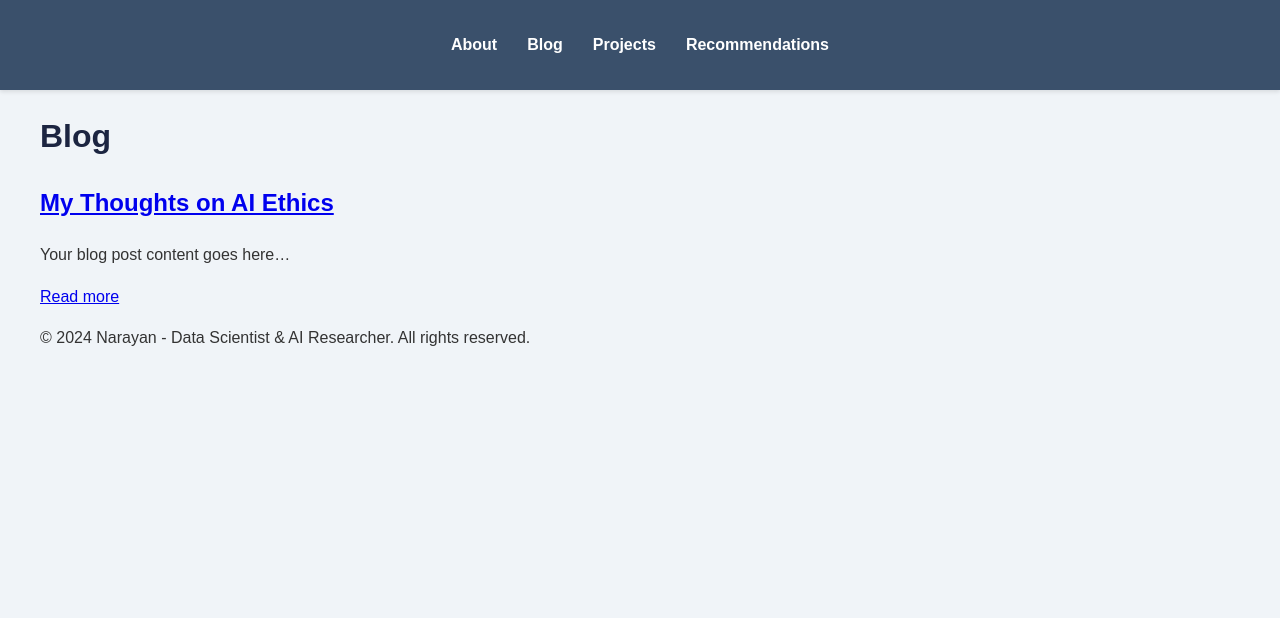
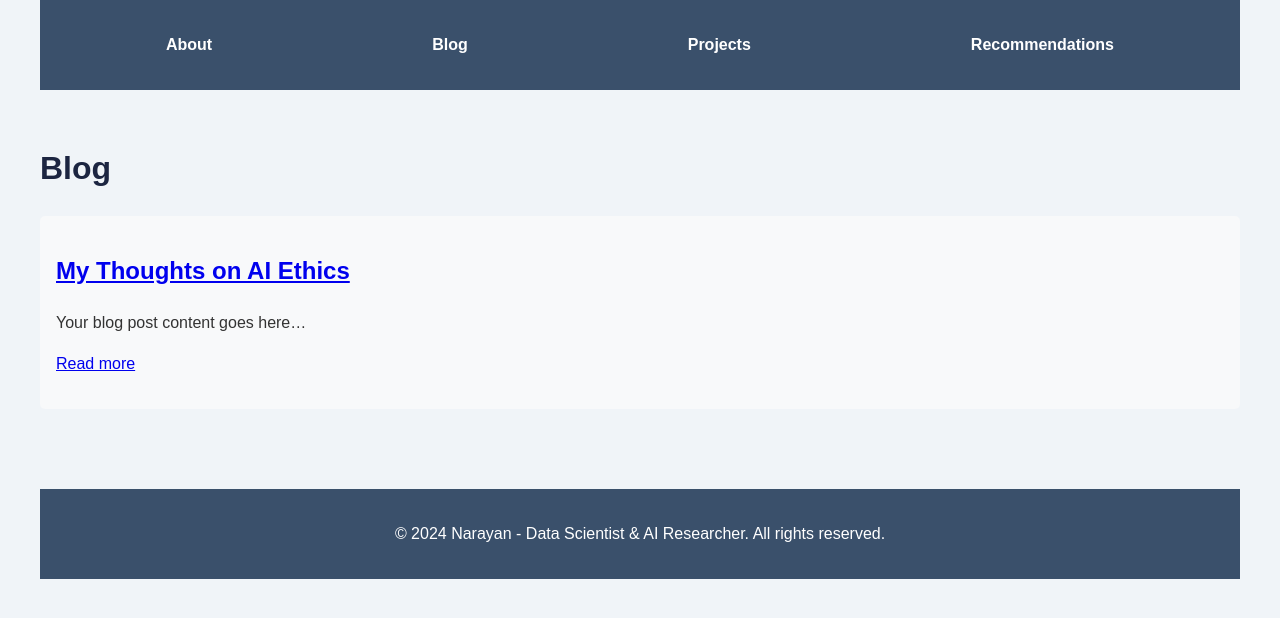
Before and after one commit to adhikarinarayan/adhikarinarayan.github.io, a Jekyll site: the page built from blog.md, in a window 1280 px wide. Shown: the top 618 px of the page. Built offline with Jekyll 4.4.1, drawn with Linux system fonts in a browser that asks for light colours.

Commit message:
Update styles.css

```diff
--- a/assets/css/styles.css
+++ b/assets/css/styles.css
@@ -1,45 +1,34 @@
 /* General Styles */
 body {
-    font-family: 'Arial', sans-serif;
+    font-family: Arial, sans-serif;
     line-height: 1.6;
     color: #333;
-    background-color: #f0f4f8;
-    margin: 0;
-    padding: 0;
-}
-
-.container {
     max-width: 1200px;
     margin: 0 auto;
     padding: 0 20px;
+    background-color: #f0f4f8;
 }
 
 /* Header Styles */
 header {
     background-color: #3a506b;
-    padding: 1rem 0;
+    padding: 1rem;
     position: sticky;
     top: 0;
     z-index: 100;
-    box-shadow: 0 2px 4px rgba(0,0,0,0.1);
 }
 
 nav ul {
     list-style-type: none;
     padding: 0;
     display: flex;
-    justify-content: center;
-}
-
-nav ul li {
-    margin: 0 15px;
+    justify-content: space-around;
 }
 
 nav ul li a {
     text-decoration: none;
     color: #ffffff;
     font-weight: bold;
-    transition: color 0.3s ease;
 }
 
 nav ul li a:hover {
@@ -49,14 +38,15 @@
 /* Main Content Styles */
 main {
     padding: 2rem 0;
+    position: relative;
 }
 
 section {
+    margin-bottom: 3rem;
     background-color: #ffffff;
-    margin-bottom: 2rem;
     padding: 2rem;
     border-radius: 8px;
-    box-shadow: 0 2px 10px rgba(0,0,0,0.1);
+    box-shadow: 0 2px 4px rgba(0,0,0,0.1);
 }
 
 h1, h2, h3 {
@@ -64,49 +54,73 @@
 }
 
 /* About Section Styles */
-.profile-container {
-    position: relative;
-    padding-top: 60px;  /* Make space for the profile picture */
+.profile-photo {
+    max-width: 150px;
+    border-radius: 50%;
+    position: absolute;
+    top: 20px;
+    right: 20px;
+    border: 3px solid #3a506b;
 }
 
-.profile-photo {
-    width: 150px;
-    height: 150px;
-    border-radius: 50%;
-    object-fit: cover;
-    border: 3px solid #3a506b;
-    position: absolute;
-    top: -75px;
-    right: 20px;
+/* Blog Section Styles */
+article {
+    background-color: #f8f9fa;
+    padding: 1rem;
+    margin-bottom: 1rem;
+    border-radius: 5px;
 }
 
-.content {
-    padding-right: 180px;  /* Make space for the profile picture */
+/* Recommendations Section Styles */
+.recommendations-container {
+    display: flex;
+    justify-content: space-between;
+}
+
+.music-recommendations, .book-recommendations {
+    flex-basis: 48%;
+}
+
+/* Projects Section Styles (formerly Research) */
+#projects article {
+    border-left: 4px solid #3a506b;
+    padding-left: 1rem;
+}
+
+/* Recommendations Section Styles */
+.recommendations-container {
+    display: flex;
+    flex-direction: column;
+}
+
+.resources-i-like, .music-recommendations, .book-recommendations {
+    margin-bottom: 2rem;
+}
+
+/* Footer Styles */
+footer {
+    text-align: center;
+    padding: 1rem;
+    background-color: #3a506b;
+    color: #ffffff;
+    margin-top: 2rem;
 }
 
 /* Social Buttons Styles */
 .social-buttons {
     display: flex;
-    margin-top: 1.5rem;
+    justify-content: flex-start;
+    margin-top: 2rem;
 }
 
 .button {
-    display: inline-flex;
-    align-items: center;
+    display: inline-block;
     padding: 10px 20px;
     margin-right: 10px;
     text-decoration: none;
     border-radius: 5px;
     font-weight: bold;
-    transition: background-color 0.3s ease, transform 0.3s ease;
-}
-
-.button:hover {
-    transform: translateY(-2px);
-}
-
-.button i {
-    margin-right: 8px;
+    transition: background-color 0.3s ease;
 }
 
 .linkedin-button {
@@ -127,39 +141,20 @@
     background-color: #B23121;
 }
 
-/* Other styles remain the same */
-
 /* Responsive Design */
 @media (max-width: 768px) {
-    .profile-container {
-        padding-top: 0;
+    .recommendations-container {
+        flex-direction: column;
+    }
+
+    .music-recommendations, .book-recommendations {
+        flex-basis: 100%;
+        margin-bottom: 1rem;
     }
 
     .profile-photo {
         position: static;
+        display: block;
         margin: 0 auto 1rem;
-        display: block;
-    }
-
-    .content {
-        padding-right: 0;
-    }
-
-    nav ul {
-        flex-direction: column;
-        align-items: center;
-    }
-
-    nav ul li {
-        margin: 10px 0;
-    }
-
-    .social-buttons {
-        flex-direction: column;
-    }
-
-    .button {
-        margin-right: 0;
-        margin-bottom: 10px;
     }
 }
```
